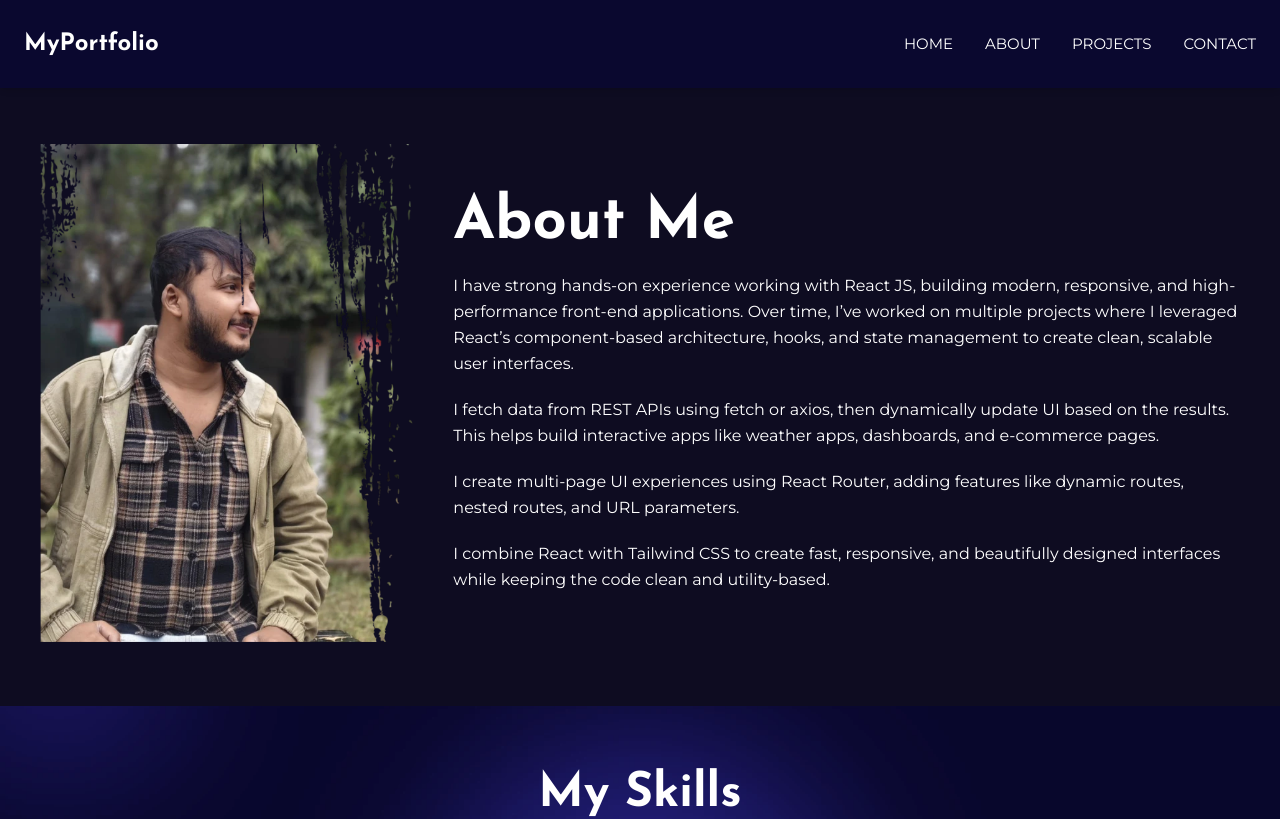
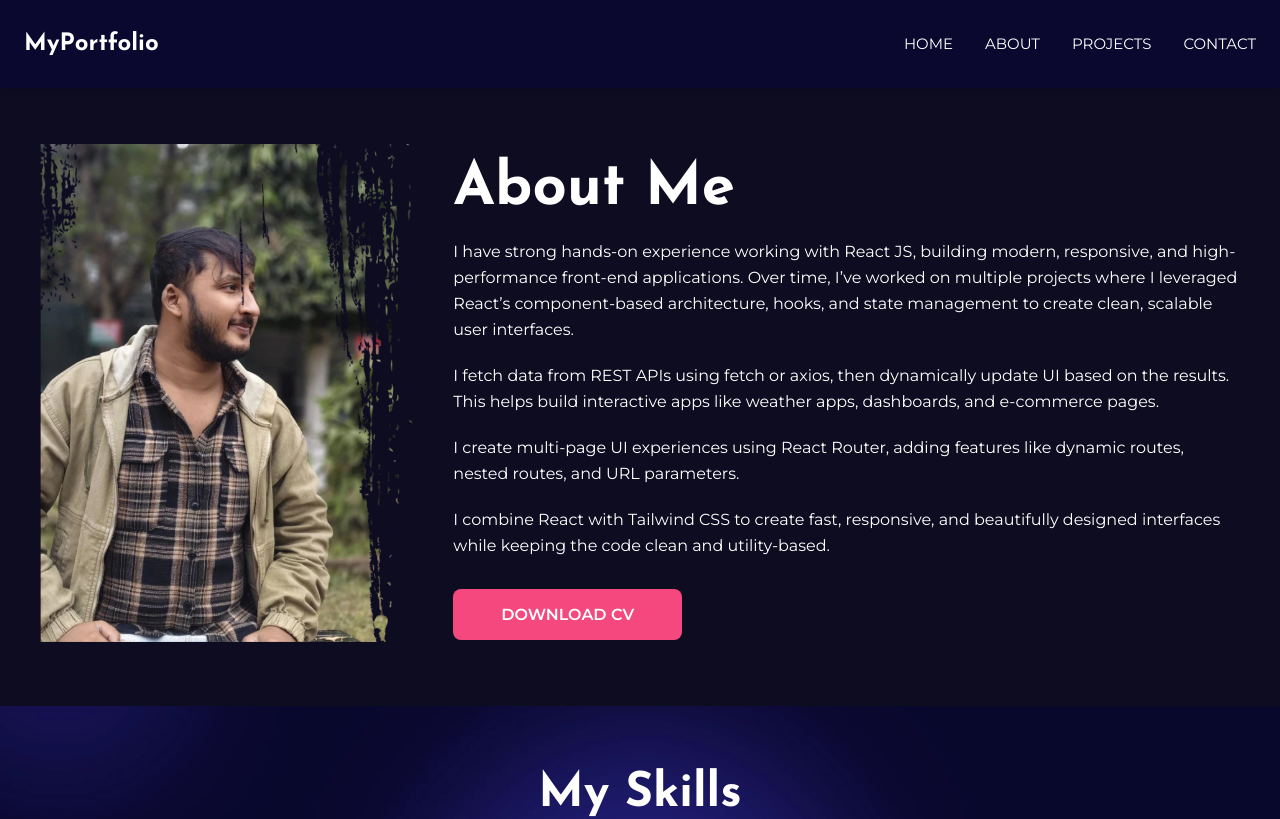
Before and after one commit to aaryan-jais/Portfolio-react-js, a React (Vite) app: page /about in a window 1280 px wide. Shown: the top 819 px of the page. Built offline with nearby package versions, Linux system fonts and the light colour scheme.

Commit message:
first changes

```diff
--- a/src/components/About.jsx
+++ b/src/components/About.jsx
@@ -1,5 +1,6 @@
 import React from "react";
 import Skills from "./Skills";
+import { Link } from "react-router";
 
 function About() {
 
@@ -35,9 +36,12 @@ function About() {
                         <p className="text-white leading-relaxed text-md">
                             I create multi-page UI experiences using React Router, adding features like dynamic routes, nested routes, and URL parameters.
                         </p>
-                        <p className="text-white leading-relaxed text-md">
-I combine React with Tailwind CSS to create fast, responsive, and beautifully designed interfaces while keeping the code clean and utility-based.                        </p>
-
+                        <p className="text-white leading-relaxed text-md pb-6">
+                            I combine React with Tailwind CSS to create fast, responsive, and beautifully designed interfaces while keeping the code clean and utility-based.
+                             </p>
+                        <Link to="/images/resume.pdf" target="_blank" className="px-12 py-4 mt-5 mb-12 bg-[#f5487f] text-white rounded-lg font-semibold uppercase hover:bg-gray-200 hover:text-black transition">
+                            Download CV
+                        </Link>
 
                     </div>
                 </div>
--- a/src/components/Home.jsx
+++ b/src/components/Home.jsx
@@ -20,7 +20,7 @@ function Home() {
             <h2 className=" text-2xl leading-9 md:text-6xl md:leading-16 font-bold mb-4 max-w-260">Building Fast, Beautiful, & Interactive User Interfaces</h2>
 
       <p className="text-sm text-center leading-6 mb-6 max-w-210 px-2 ">I am a Front-End Developer specializing in building modern, responsive, and user-friendly web applications using React JS. I enjoy turning ideas into real digital experiences through clean UI, smooth interactions, and optimized performance. My focus is on writing clean, maintainable code and creating interfaces that look great on every device.</p>
-      <Link to="/projects" className="px-12 py-4 mt-3 mb-12 bg-[#f5487f] text-white-600 rounded-lg font-semibold uppercase 2hover:bg-gray-200 transition">
+      <Link to="/projects" className="px-12 py-4 mt-3 mb-12 bg-[#f5487f] text-white rounded-lg font-semibold uppercase hover:bg-gray-200 hover:text-black transition">
         View My Work
       </Link>
     </section>
```
Also changed, not shown: 1 other file (tests, documents, lock files or other folders).
